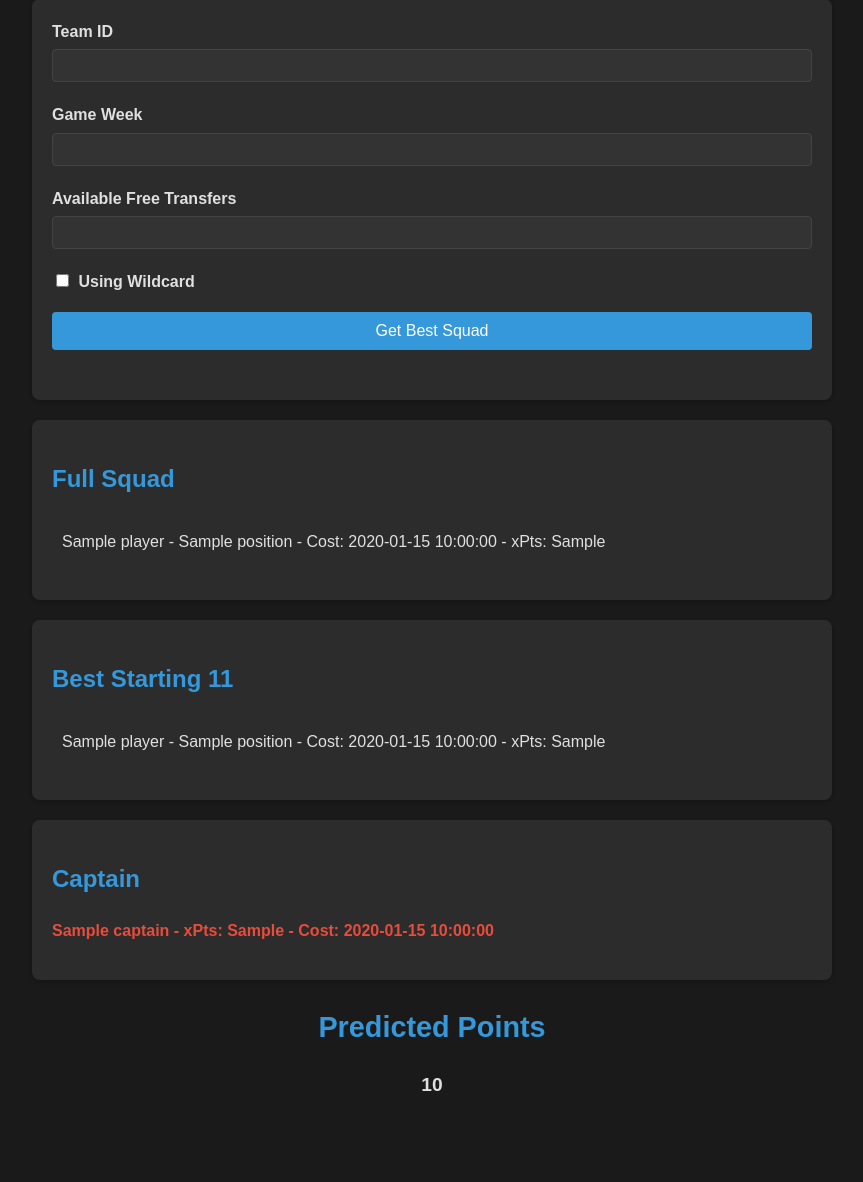
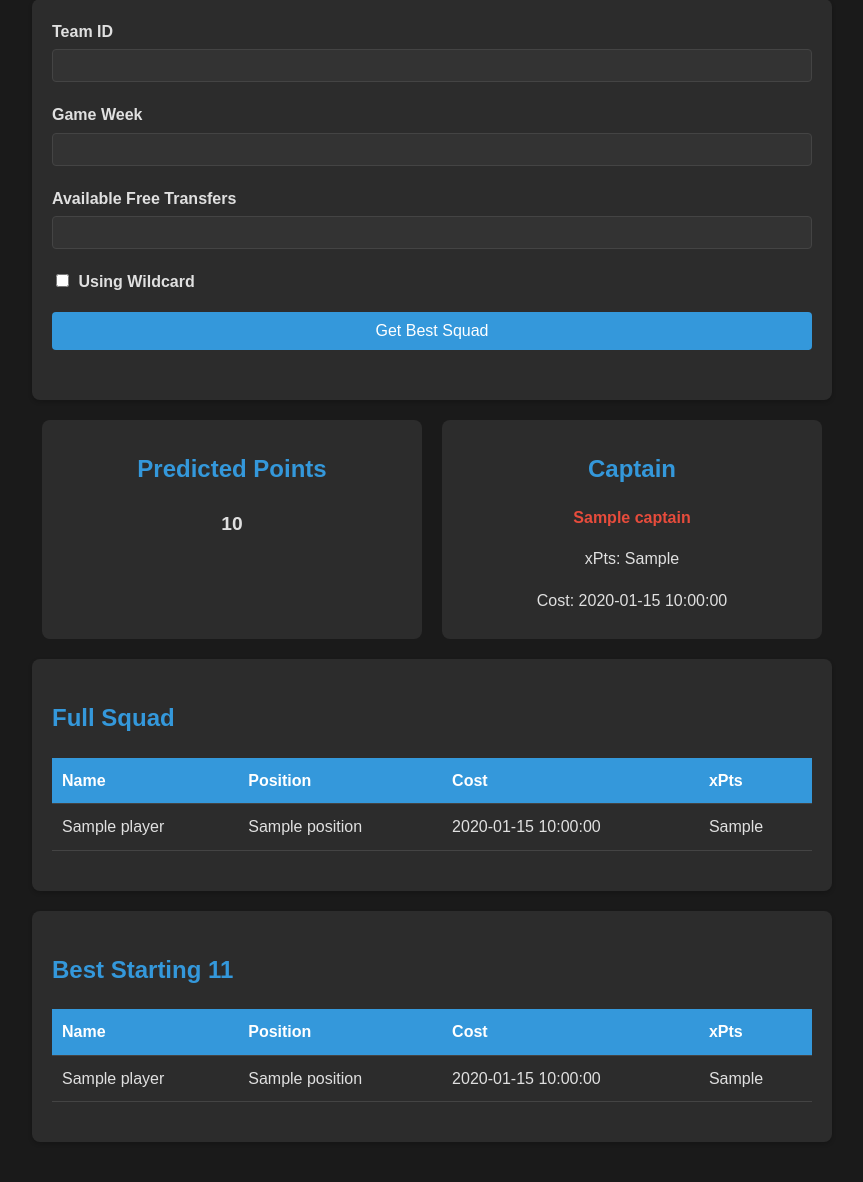
Before and after one commit to infinitetrooper/SiegFPL, a Flask app: template templates/index.html in a window 1280 px wide. Shown: the part 124-1306 px from the top of the page, without its empty margins (208-1071 px from the left). Before the commit the page ends 1215 px from the top, so only its background shows below. Run offline with Flask 3, Linux system fonts and the light colour scheme; the template is opened without the code that fills it: most values are stand-ins (such as "Sample title", 1, 10 or a date in 2020); parts of the project's set-up code (start-up, migrations or seed data) failed here and were passed over.

Commit message:
New and Improved UI

```diff
--- a/templates/index.html
+++ b/templates/index.html
@@ -69,16 +69,19 @@
             margin-bottom: 15px;
             text-align: center;
         }
-        ul {
-            list-style-type: none;
-            padding: 0;
+        table {
+            width: 100%;
+            border-collapse: collapse;
+            margin-bottom: 20px;
         }
-        li {
+        th, td {
             padding: 10px;
+            text-align: left;
             border-bottom: 1px solid #444;
         }
-        li:last-child {
-            border-bottom: none;
+        th {
+            background-color: #3498db;
+            color: #fff;
         }
         .captain {
             font-weight: bold;
@@ -89,6 +92,22 @@
             font-weight: bold;
             text-align: center;
             margin-top: 20px;
+        }
+        .summary-container {
+            display: flex;
+            justify-content: space-between;
+            margin-bottom: 20px;
+        }
+        .summary-item {
+            flex: 1;
+            text-align: center;
+            padding: 10px;
+            background-color: #2c2c2c;
+            border-radius: 8px;
+            margin: 0 10px;
+        }
+        .summary-item h2 {
+            margin-bottom: 10px;
         }
     </style>
     <script>
@@ -144,32 +163,65 @@
     </div>
 
     {% if result %}
+    <div class="summary-container">
+        <div class="summary-item">
+            <h2>Predicted Points</h2>
+            <p class="predicted-points">{{ result.predicted_points }}</p>
+        </div>
+        <div class="summary-item">
+            <h2>Captain</h2>
+            <p class="captain">{{ result.captain["name"] }}</p>
+            <p>xPts: {{ result.captain["xPts"] }}</p>
+            <p>Cost: {{ result.captain["now_cost"] }}</p>
+        </div>
+    </div>
+
     <div class="container">
         <h2>Full Squad</h2>
-        <ul>
-        {% for player in result.squad.itertuples() %}
-            <li>{{ player.name }} - {{ player.position }} - Cost: {{ player.now_cost }} - xPts: {{ player.xPts }}</li>
-        {% endfor %}
-        </ul>
+        <table>
+            <thead>
+                <tr>
+                    <th>Name</th>
+                    <th>Position</th>
+                    <th>Cost</th>
+                    <th>xPts</th>
+                </tr>
+            </thead>
+            <tbody>
+            {% for player in result.squad.itertuples() %}
+                <tr>
+                    <td>{{ player.name }}</td>
+                    <td>{{ player.position }}</td>
+                    <td>{{ player.now_cost }}</td>
+                    <td>{{ player.xPts }}</td>
+                </tr>
+            {% endfor %}
+            </tbody>
+        </table>
     </div>
 
     <div class="container">
         <h2>Best Starting 11</h2>
-        <ul>
-        {% for player in result.best_11.itertuples() %}
-            <li>{{ player.name }} - {{ player.position }} - Cost: {{ player.now_cost }} - xPts: {{ player.xPts }}</li>
-        {% endfor %}
-        </ul>
-    </div>
-
-    <div class="container">
-        <h2>Captain</h2>
-        <p class="captain">{{ result.captain["name"] }} - xPts: {{ result.captain["xPts"] }} - Cost: {{ result.captain["now_cost"] }}</p>
-    </div>
-
-    <div class="predicted-points">
-        <h2>Predicted Points</h2>
-        <p>{{ result.predicted_points }}</p>
+        <table>
+            <thead>
+                <tr>
+                    <th>Name</th>
+                    <th>Position</th>
+                    <th>Cost</th>
+                    <th>xPts</th>
+                </tr>
+            </thead>
+            <tbody>
+            {% for player in result.best_11.itertuples() %}
+                <tr>
+                    <td>{{ player.name }}</td>
+                    <td>{{ player.position }}</td>
+                    <td>{{ player.now_cost }}</td>
+                    <td>{{ player.xPts }}</td>
+                </tr>
+            {% endfor %}
+            </tbody>
+        </table>
     </div>
     {% endif %}
 </body>
```
